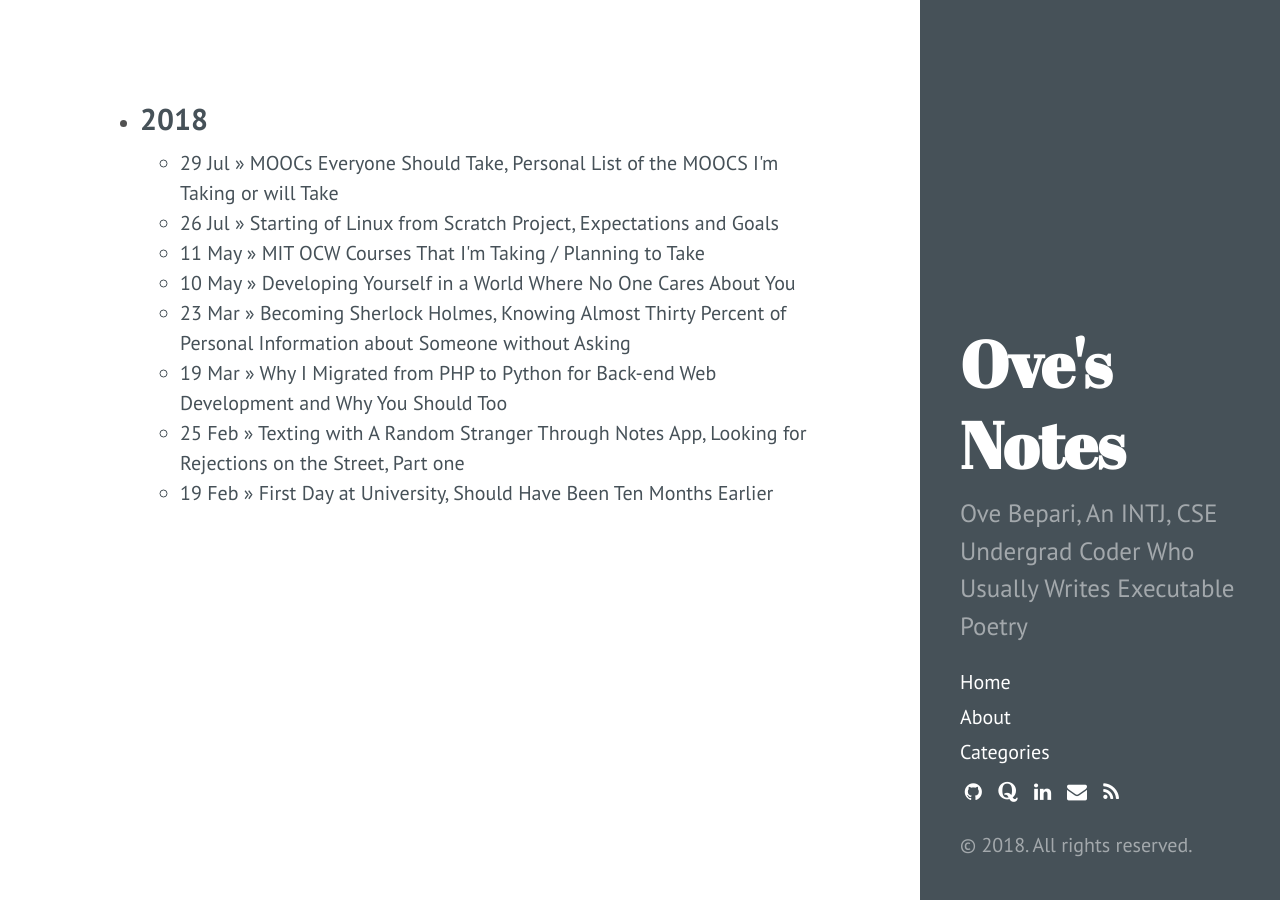
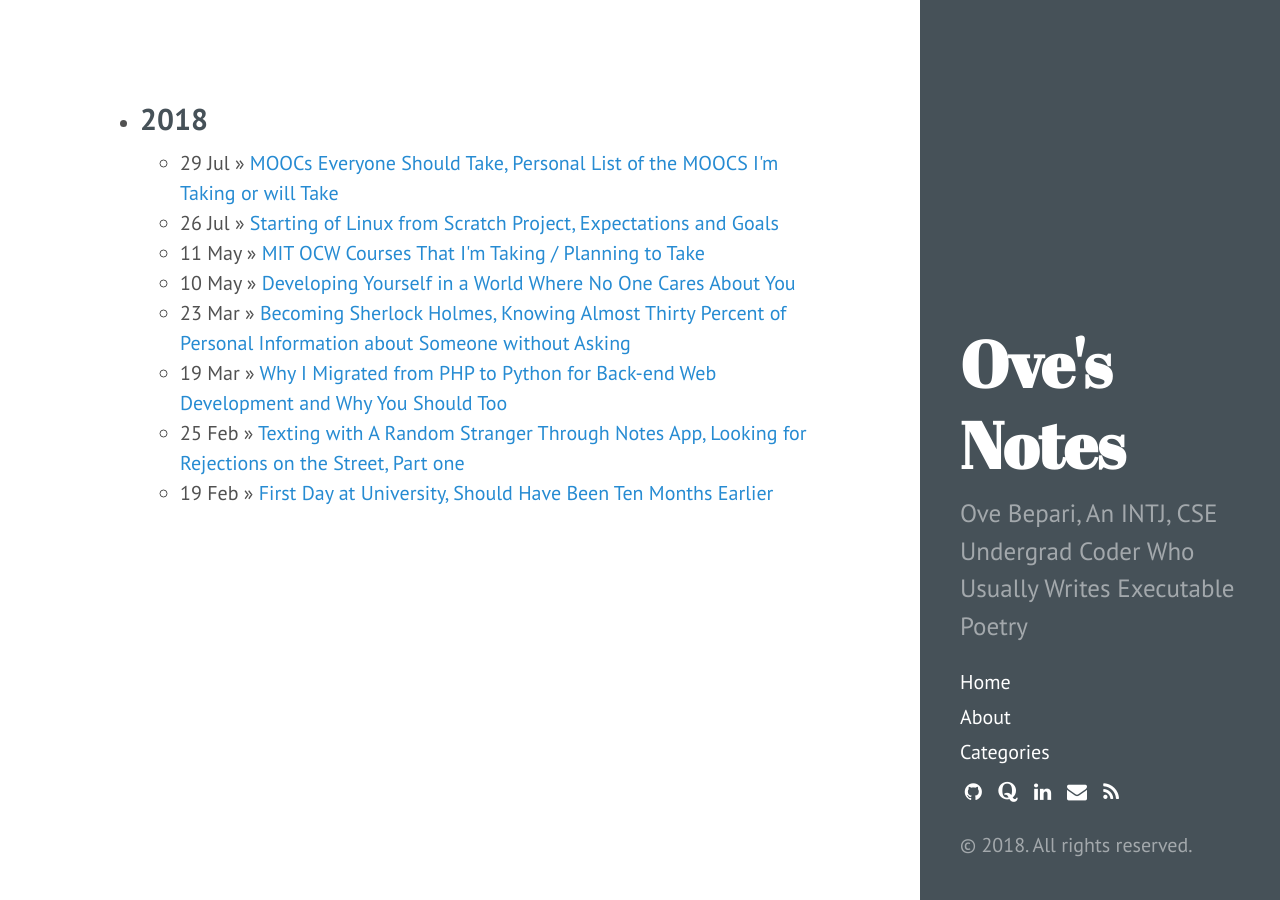
Before and after one commit to ovebepari/ovebepari.github.io, a Jekyll site: the page built from archive.html, in a window 1280 px wide. Built offline with Jekyll 4.4.1, drawn with Linux system fonts in a browser that asks for light colours.

Commit message:
edited archive page 2.0

```diff
--- a/archive.html
+++ b/archive.html
@@ -23,7 +23,7 @@ title: Post Archive
         <ul class="posts-by-year {{ post.date | date: '%Y' }}">
     {% endif %}
     {% endif %}
-    <li itemscope itemtype="http://schema.org/BlogPosting" class="post-title">
+	<li itemscope itemtype="http://schema.org/BlogPosting">
         <time datetime="{{ post.date | date_to_xmlschema }}" class="hide-on-mobile">
             <meta itemprop="datePublished" content="{{ post.date | date_to_xmlschema }}" />
             {{ post.date | date: '%d %b' }}
```
